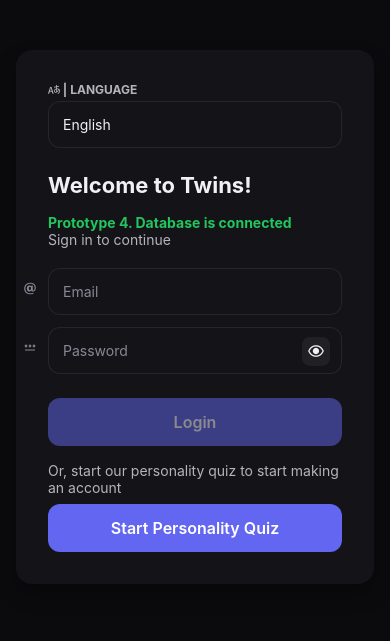
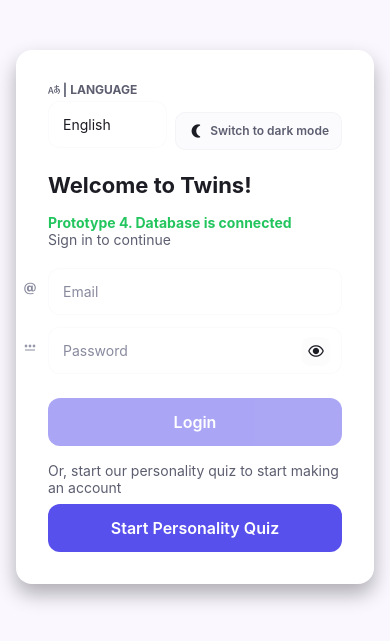
Before and after one commit to potatomat0/twins, a React Native app: screen /Login in a window 390 px wide. Shown: the part 105-746 px from the top of the page. Built offline with nearby package versions, Linux system fonts and the light colour scheme; what react-native-worklets would draw is missing.

Commit message:
theme doc and i18n updated, better whitemode

```diff
--- a/components/DashboardScreen.tsx
+++ b/components/DashboardScreen.tsx
@@ -8,6 +8,7 @@ import { StackNavigationProp } from '@react-navigation/stack';
 import { RootStackParamList } from '@navigation/AppNavigator';
 import Button from '@components/common/Button';
 import { signOut } from '@services/supabase';
+import { useTranslation } from '@context/LocaleContext';
 
 type Nav = StackNavigationProp<RootStackParamList, 'Dashboard'>;
 type Route = RouteProp<RootStackParamList, 'Dashboard'>;
@@ -15,6 +16,7 @@ type Props = { navigation: Nav; route: Route };
 
 const DashboardScreen: React.FC<Props> = ({ navigation, route }) => {
   const { theme, name, setTheme } = useTheme();
+  const { t } = useTranslation();
   const username = route.params?.username || 'Friend';
   return (
     <SafeAreaView style={[styles.container, { backgroundColor: toRgb(theme.colors['--bg']) }]}>
@@ -25,7 +27,7 @@ const DashboardScreen: React.FC<Props> = ({ navigation, route }) => {
         </Text>
         <View style={{ height: 16 }} />
         <Button
-          title={name === 'dark' ? 'Switch to Light Theme' : 'Switch to Dark Theme'}
+          title={name === 'dark' ? t('common.themeToggle.toLight') : t('common.themeToggle.toDark')}
           onPress={() => setTheme(name === 'dark' ? 'light' : 'dark')}
         />
         <View style={{ height: 16 }} />
--- a/components/LoginScreen.tsx
+++ b/components/LoginScreen.tsx
@@ -37,7 +37,7 @@ type ModalConfig = {
 };
 
 const LoginScreen: React.FC<Props> = ({ navigation }) => {
-  const { theme } = useTheme();
+  const { theme, name: themeName, setTheme } = useTheme();
   const { t, locale, setLocale, availableLocales } = useTranslation();
   const [refreshing, setRefreshing] = useState(false);
   const [modalState, setModalState] = useState<ModalConfig>({ visible: false });
@@ -49,6 +49,15 @@ const LoginScreen: React.FC<Props> = ({ navigation }) => {
   const [pwFocus, setPwFocus] = useState(false);
   const emailRef = useRef<TextInput>(null as any);
   const passwordRef = useRef<TextInput>(null as any);
+
+  const themeToggleLabel = useMemo(
+    () => (themeName === 'dark' ? t('common.themeToggle.toLight') : t('common.themeToggle.toDark')),
+    [themeName, t],
+  );
+  const themeIcon = themeName === 'dark' ? 'wb-sunny' : 'nightlight-round';
+  const handleToggleTheme = useCallback(() => {
+    setTheme(themeName === 'dark' ? 'light' : 'dark');
+  }, [setTheme, themeName]);
 
   const openModal = useCallback(
     (config: Omit<ModalConfig, 'visible'>) => {
@@ -265,12 +274,30 @@ const LoginScreen: React.FC<Props> = ({ navigation }) => {
               <Text style={[styles.languageLabel, { color: toRgb(theme.colors['--text-secondary']) }]}>
                <Entypo name="language" /> | {t('login.languageLabel')}
               </Text>
+              <View style={styles.languageControls}>
+                <View style={{ flex: 1 }}>
                   <Dropdown
                     options={languageOptions}
                     value={locale}
                     onChange={(next) => setLocale(next as Locale)}
                     placeholder={t('login.languagePlaceholder')}
                   />
+                </View>
+                <Pressable
+                  style={[
+                    styles.themeSwitch,
+                    { backgroundColor: toRgba(theme.colors['--border'], 0.08), borderColor: toRgba(theme.colors['--border'], 0.16) },
+                  ]}
+                  onPress={handleToggleTheme}
+                  accessibilityRole="button"
+                  accessibilityLabel={themeToggleLabel}
+                >
+                  <MaterialIcons name={themeIcon as any} size={16} color={toRgb(theme.colors['--text-primary'])} />
+                  <Text style={[styles.themeSwitchText, { color: toRgb(theme.colors['--text-secondary']) }]} numberOfLines={1}>
+                    {themeToggleLabel}
+                  </Text>
+                </Pressable>
+              </View>
             </View>
             <View style={{ flexDirection: 'row', alignItems: 'baseline', gap: 8, flexWrap: 'wrap' }}>
               <Text style={[styles.title, { color: toRgb(theme.colors['--text-primary']) }]}>{t('login.welcomeTitle')}</Text>
@@ -440,6 +467,16 @@ const styles = StyleSheet.create({
   iconLeft: { position: 'absolute', left: -24, top: 14 },
   languageSwitcher: { marginBottom: 12 },
   languageLabel: { fontSize: 12, fontWeight: '700', textTransform: 'uppercase', marginBottom: 4 },
+  languageControls: { flexDirection: 'row', alignItems: 'center', gap: 8 },
+  themeSwitch: {
+    flexDirection: 'row',
+    alignItems: 'center',
+    paddingVertical: 10,
+    paddingHorizontal: 12,
+    borderRadius: 10,
+    borderWidth: 1,
+  },
+  themeSwitchText: { fontSize: 12, fontWeight: '600', marginLeft: 6 },
   showBtn: { position: 'absolute', right: 12, top: 10, padding: 6, borderRadius: 8, backgroundColor: 'rgba(255,255,255,0.06)' },
   clearBtn: { position: 'absolute', right: 12, top: 10, padding: 6, borderRadius: 8, backgroundColor: 'rgba(255,255,255,0.06)' },
   clearBtnLeft: { position: 'absolute', right: 52, top: 10, padding: 6, borderRadius: 8, backgroundColor: 'rgba(255,255,255,0.06)' },
--- a/context/ThemeContext.tsx
+++ b/context/ThemeContext.tsx
@@ -1,4 +1,5 @@
-import React, { createContext, useContext, useMemo, useState } from 'react';
+import React, { createContext, useContext, useEffect, useMemo, useState } from 'react';
+import { Appearance, useColorScheme } from 'react-native';
 import { themes, ThemeName, ThemeSpec } from '@themes/index';
 
 type ThemeContextType = {
@@ -10,7 +11,20 @@ type ThemeContextType = {
 const ThemeContext = createContext<ThemeContextType | undefined>(undefined);
 
 export const ThemeProvider: React.FC<{ children: React.ReactNode }> = ({ children }) => {
-  const [name, setName] = useState<ThemeName>('dark');
+  const systemScheme = useColorScheme();
+  const initialTheme = systemScheme === 'light' ? 'light' : 'dark';
+  const [name, setName] = useState<ThemeName>(initialTheme);
+
+  useEffect(() => {
+    const subscription = Appearance.addChangeListener(({ colorScheme }) => {
+      setName(colorScheme === 'light' ? 'light' : 'dark');
+    });
+    return () => subscription.remove();
+  }, []);
+
+  useEffect(() => {
+    setName(systemScheme === 'light' ? 'light' : 'dark');
+  }, [systemScheme]);
   const value = useMemo(
     () => ({ theme: themes[name], name, setTheme: setName }),
     [name]
--- a/i18n/translations.ts
+++ b/i18n/translations.ts
@@ -19,6 +19,10 @@ export const translations: Record<Locale, TranslationDictionary> = {
       select: 'Select',
       signInWithProvider: 'Sign in with {provider}',
       notice: 'Notice',
+      themeToggle: {
+        toLight: 'Switch to light mode',
+        toDark: 'Switch to dark mode',
+      },
     },
     alerts: {
       accountExists: 'Looks like that email or username is already tied to a Twins account.',
@@ -51,6 +55,7 @@ export const translations: Record<Locale, TranslationDictionary> = {
         showPassword: 'Show password',
         hidePassword: 'Hide password',
       },
+      themeToggle: 'Theme',
       errors: {
         invalidEmail: 'Please enter a valid email.',
         invalidCredentialsTitle: 'Invalid credentials',
@@ -272,9 +277,11 @@ export const translations: Record<Locale, TranslationDictionary> = {
         profileSaveMessage: 'We saved your account, but could not finish your profile. Please try again in a moment.',
         usernameUnavailableTitle: 'Username unavailable',
         usernameUnavailableMessage: 'That username is already taken. Please choose a different one to continue.',
-        successTitle: 'Account created',
-        successMessage: 'Your account is ready!',
-      },
+      usersViewMissingTitle: 'Setup required',
+      usersViewMissingMessage: 'Add the public.users view described in our Supabase guide so Twins can check for duplicate emails and usernames before signup.',
+      successTitle: 'Account created',
+      successMessage: 'Your account is ready!',
+    },
       success: {
         loginNow: 'Login now',
         useDifferent: 'Use a different account',
@@ -332,6 +339,10 @@ export const translations: Record<Locale, TranslationDictionary> = {
       select: '選択',
       signInWithProvider: '{provider}でサインイン',
       notice: 'お知らせ',
+      themeToggle: {
+        toLight: 'ライトモードに切り替え',
+        toDark: 'ダークモードに切り替え',
+      },
     },
     alerts: {
       accountExists: 'このメールアドレスまたはユーザー名は既にTwinsアカウントに登録されています。',
@@ -364,6 +375,7 @@ export const translations: Record<Locale, TranslationDictionary> = {
         showPassword: 'パスワードを表示',
         hidePassword: 'パスワードを非表示',
       },
+      themeToggle: 'テーマ',
       errors: {
         invalidEmail: '有効なメールアドレスを入力してください。',
         invalidCredentialsTitle: '認証情報が無効です',
@@ -585,6 +597,8 @@ export const translations: Record<Locale, TranslationDictionary> = {
         profileSaveMessage: 'アカウントは保存されましたが、プロフィールを完了できませんでした。しばらくしてから再度お試しください。',
         usernameUnavailableTitle: 'ユーザー名が利用できません',
         usernameUnavailableMessage: 'そのユーザー名は既に使用されています。別のユーザー名を選択してください。',
+        usersViewMissingTitle: '設定が必要です',
+        usersViewMissingMessage: 'サインアップ前に重複メールとユーザー名を確認するには、Supabaseガイドで説明している public.users ビューを追加してください。',
         successTitle: 'アカウントが作成されました',
         successMessage: 'アカウントの準備ができました！',
       },
@@ -645,6 +659,10 @@ export const translations: Record<Locale, TranslationDictionary> = {
       select: 'Chọn',
       signInWithProvider: 'Đăng nhập với {provider}',
       notice: 'Thông báo',
+      themeToggle: {
+        toLight: 'Chuyển sang chế độ sáng',
+        toDark: 'Chuyển sang chế độ tối',
+      },
     },
     alerts: {
       accountExists: 'Email hoặc tên người dùng này đã được liên kết với tài khoản Twins.',
@@ -677,6 +695,7 @@ export const translations: Record<Locale, TranslationDictionary> = {
         showPassword: 'Hiện mật khẩu',
         hidePassword: 'Ẩn mật khẩu',
       },
+      themeToggle: 'Chế độ',
       errors: {
         invalidEmail: 'Vui lòng nhập email hợp lệ.',
         invalidCredentialsTitle: 'Thông tin không hợp lệ',
@@ -898,6 +917,8 @@ export const translations: Record<Locale, TranslationDictionary> = {
         profileSaveMessage: 'Chúng tôi đã lưu tài khoản của bạn, nhưng không thể hoàn tất hồ sơ. Vui lòng thử lại sau.',
         usernameUnavailableTitle: 'Tên người dùng không khả dụng',
         usernameUnavailableMessage: 'Tên người dùng đó đã được sử dụng. Vui lòng chọn tên khác để tiếp tục.',
+        usersViewMissingTitle: 'Cần thiết lập',
+        usersViewMissingMessage: 'Hãy thêm view public.users như hướng dẫn Supabase để kiểm tra trùng email/tên người dùng trước khi đăng ký.',
         successTitle: 'Đã tạo tài khoản',
         successMessage: 'Tài khoản của bạn đã sẵn sàng!',
       },
```
Also changed, not shown: Documents/progress.md (+1 -0 lines), Documents/supabase_connection_and_schema_guide.md (+12 -0 lines), components/CreateAccountScreen.tsx (+36 -20 lines), themes/index.ts (+22 -22 lines). Lines whose indentation alone changed are shown as unchanged.
